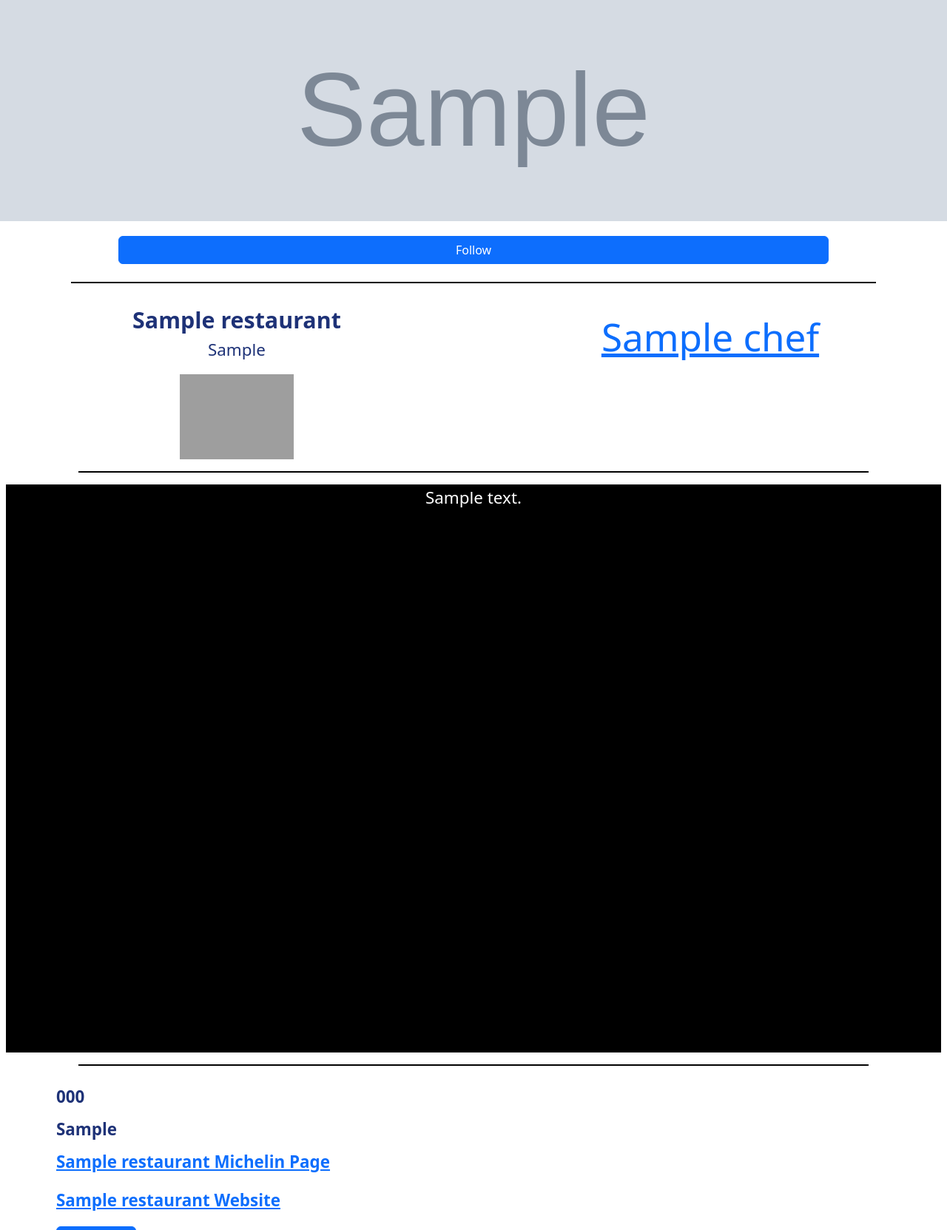
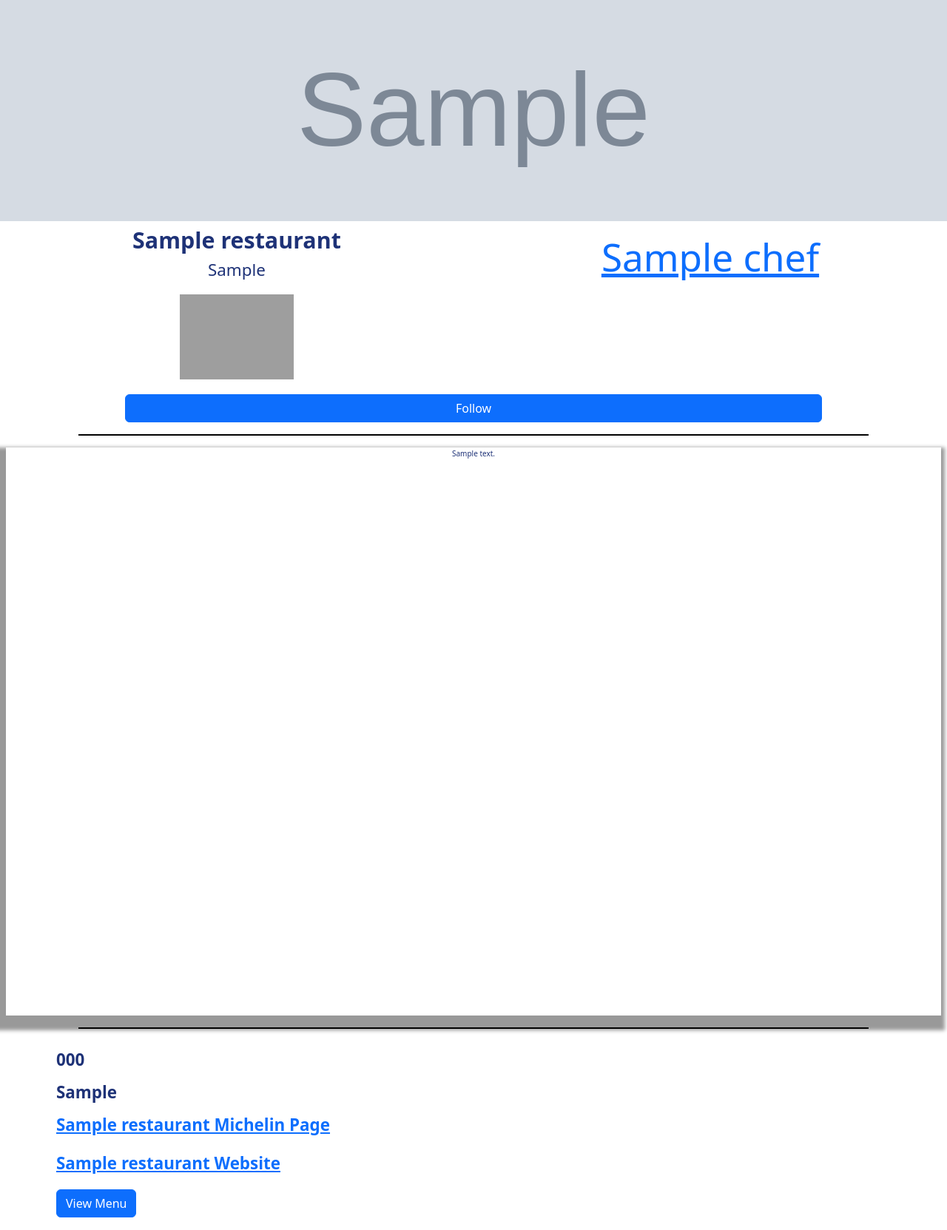
Before and after one commit to AndrewGuadi/michelin-joint, a Flask app: a page that uses templates/restaurants-v2.html in a window 1280 px wide. Shown: the part 305-1968 px from the top of the page at 74% size. Run offline with Flask 3, Linux system fonts and the light colour scheme; a user stored in the database is signed in; tables that the repository leaves empty hold one stand-in row (values such as "Sample post"); grey boxes marked "Sample" are stand-in pictures; grey boxes are pictures that could not be loaded.

Commit message:
Moved follow button below data on Restaurants.html

```diff
--- a/static/css/restaurants.css
+++ b/static/css/restaurants.css
@@ -74,6 +74,8 @@
 .description{
     height:60vw;
     overflow-y: scroll;
-    background-color: rgb(0, 0, 0);
-    color:white;
+    /* background-color: rgb(0, 0, 0);
+    color:white; */
+    box-shadow: -5px 10px 5px 10px rgba(0, 0, 0, 0.4);
+    font-size: 10px;
 }
--- a/templates/restaurants-v2.html
+++ b/templates/restaurants-v2.html
@@ -22,16 +22,7 @@
 
 </div>
 
-<div class="res-image w-100" style="background-image: url('{{ res.image_url }}');"></div><form action="{{ url_for('follow_unfollow', entity_id=res.id, entity_type='restaurant') }}" method="POST" class="mt-1 mb-2 col-12 d-flex justify-content-center">
-    {% if is_following %}
-        <button type="submit" class="follow-button mt-3 btn btn-primary w-75">Unfollow</button>
-    {% else %}
-        <button type="submit" class="follow-button mt-3 btn btn-primary w-75">Follow</button>
-    {% endif %}
-</form>
-
-<div class="row break-line my-4"></div>
-
+<div class="res-image w-100" style="background-image: url('{{ res.image_url }}');"></div>
 <div class="container-fluid">
 
     <div class="row primary-res-items pt-2">
@@ -60,6 +51,14 @@
             </div>
         </div>
     </div>
+
+    <form action="{{ url_for('follow_unfollow', entity_id=res.id, entity_type='restaurant') }}" method="POST" class="mt-1 mb-2 col-12 d-flex justify-content-center">
+        {% if is_following %}
+            <button type="submit" class="follow-button mt-3 btn btn-primary w-75">Unfollow</button>
+        {% else %}
+            <button type="submit" class="follow-button mt-3 btn btn-primary w-75">Follow</button>
+        {% endif %}
+    </form>
 
     <div class="row break-line my-3"></div>
 
--- a/templates/user-profile.html
+++ b/templates/user-profile.html
@@ -31,7 +31,7 @@
                 <h3>Total Stars</h3>
                 <h6>{{ user.total_stars }}</h6>
             </div>
-            <div class="profile-quote">"If there is no Evil within, the evil outside can do us no harm."</div>
+            <div class="profile-quote">"Cooking is a language through which you can express harmony, creativity, happiness, beauty, poetry, complexity, magic, humor, provocation, culture."</div>
         </div>
     </div>
 
```
Also changed, not shown: static/data/toDo.txt (+16 -0 lines).
